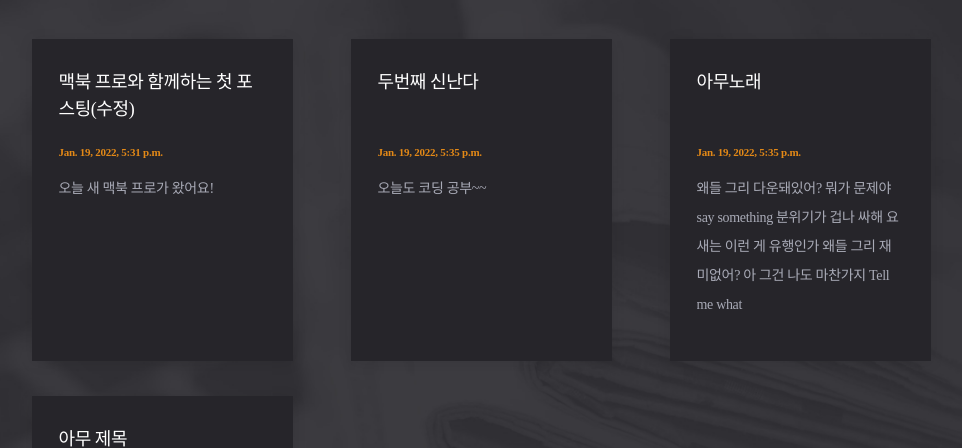
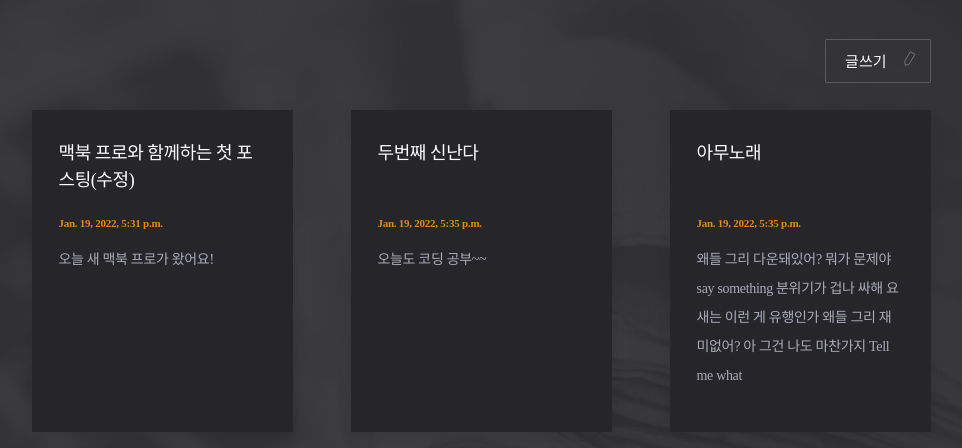
Before and after one commit to secure-tech/codeit_project_costory, a Django app: page /posts/ in a window 1280 px wide. Shown: the part 185-633 px from the top of the page, without its empty margins (159-1121 px from the left). Run offline with Django 4.2, Linux system fonts and the light colour scheme; data comes from the database, SQL or seed files in the repository.

Commit message:
form 적용 및 template 수정

```diff
--- a/posts/templates/posts/post_detail.html
+++ b/posts/templates/posts/post_detail.html
@@ -16,7 +16,7 @@
 <!-- post_detail content-->
 {% block content %}
   <div class="content">
-    <p class="text">{{post.content}}</p>
+    <p class="text">{{post.content|linebreaksbr}}</p>
     <p class="date_md">수정일
       <span>{{post.dt_modified}}</span></p>
   </div>
--- a/posts/templates/posts/post_list.html
+++ b/posts/templates/posts/post_list.html
@@ -14,6 +14,9 @@
 {% endblock logo_text %}
 
 {% block content %}
+  <div class="btn_post">
+    <a href="{% url 'post-create' %}">글쓰기</a>
+  </div>
   <div class="post_container">
     {% for post in posts %}
       <div class="post">
```
